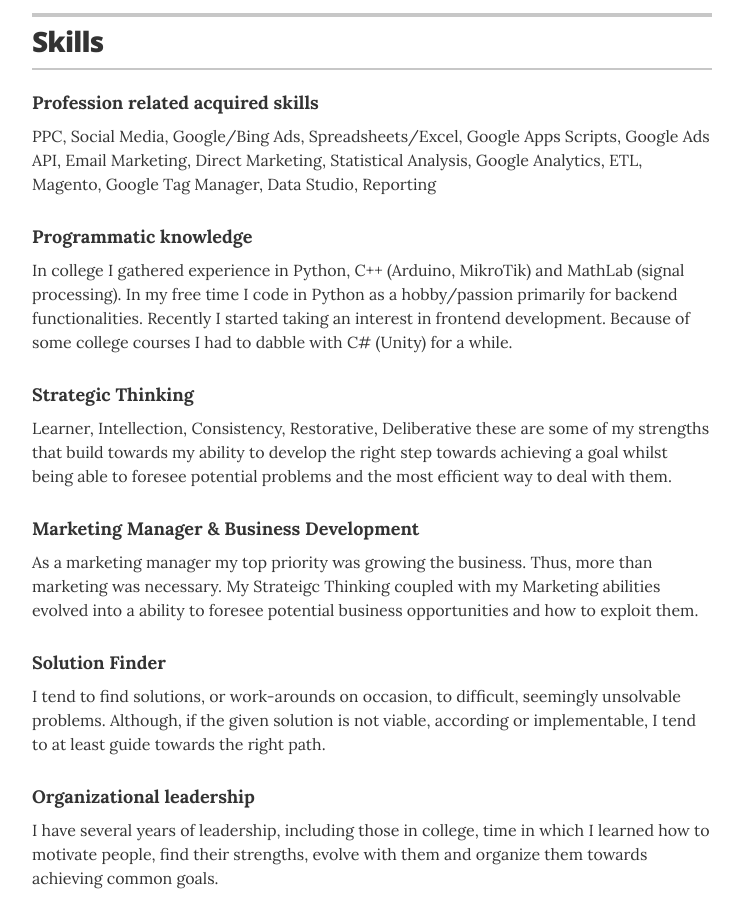
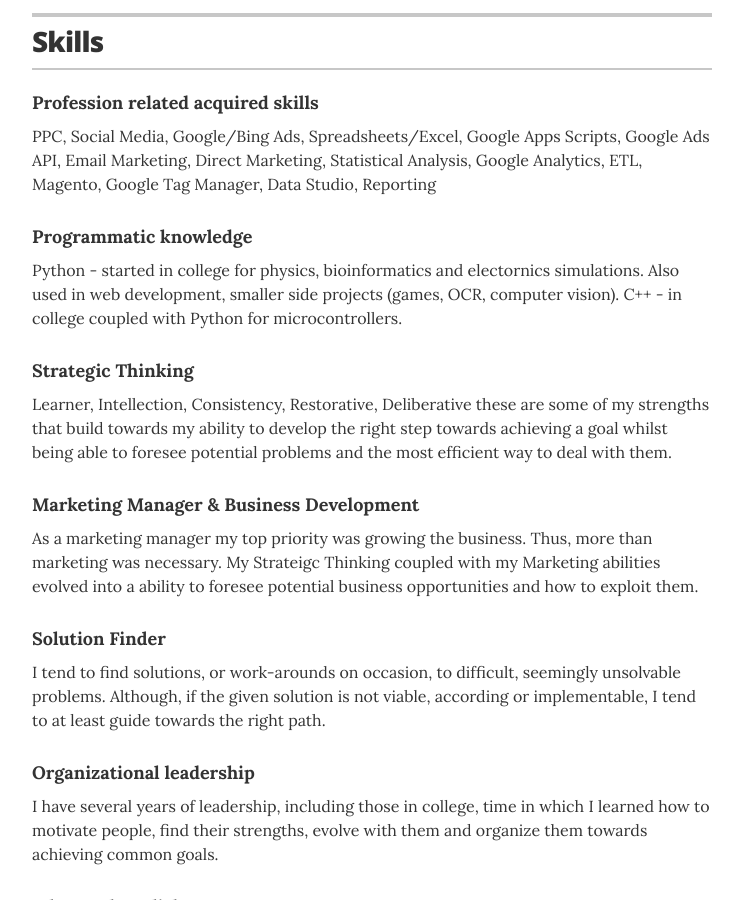
Before and after one commit to IulianIV/iulianiv.github.io, a Jekyll site: the page built from index.html, in a window 1280 px wide and 900 px high, scrolled down 2012 px. Shown: the whole window, without its empty margins (268-1011 px from the left). Built offline with Jekyll 4.4.1, drawn with Linux system fonts in a browser that asks for light colours.

Commit message:
Update skills.yml

```diff
--- a/_data/skills.yml
+++ b/_data/skills.yml
@@ -3,7 +3,7 @@
   description: PPC, Social Media, Google/Bing Ads, Spreadsheets/Excel, Google Apps Scripts, Google Ads API, Email Marketing, Direct Marketing, Statistical Analysis, Google Analytics, ETL, Magento, Google Tag Manager, Data Studio, Reporting
 
 - skill: Programmatic knowledge
-  description: In college I gathered experience in Python, C++ (Arduino, MikroTik) and MathLab (signal processing). In my free time I code in Python as a hobby/passion primarily for backend functionalities. Recently I started taking an interest in frontend development. Because of some college courses I had to dabble with C# (Unity) for a while.
+  description: Python - started in college for physics, bioinformatics and electornics simulations. Also used in web development, smaller side projects (games, OCR, computer vision). C++ - in college coupled with Python for microcontrollers.
 
 - skill: Strategic Thinking
   description: Learner, Intellection, Consistency, Restorative, Deliberative  these are some of my strengths that build towards my ability to develop the right step towards achieving a goal whilst being able to foresee potential problems and the most efficient way to deal with them.
```
